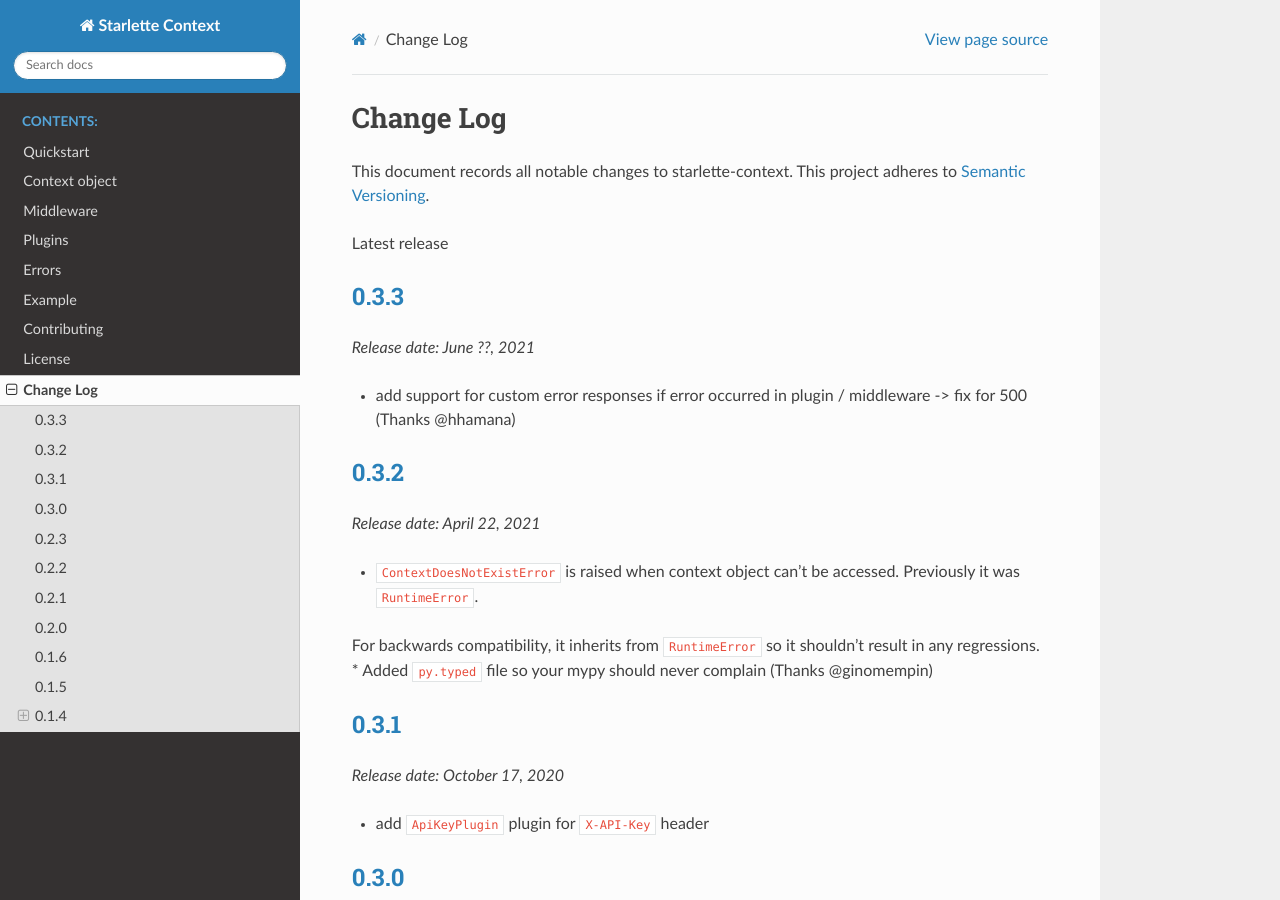
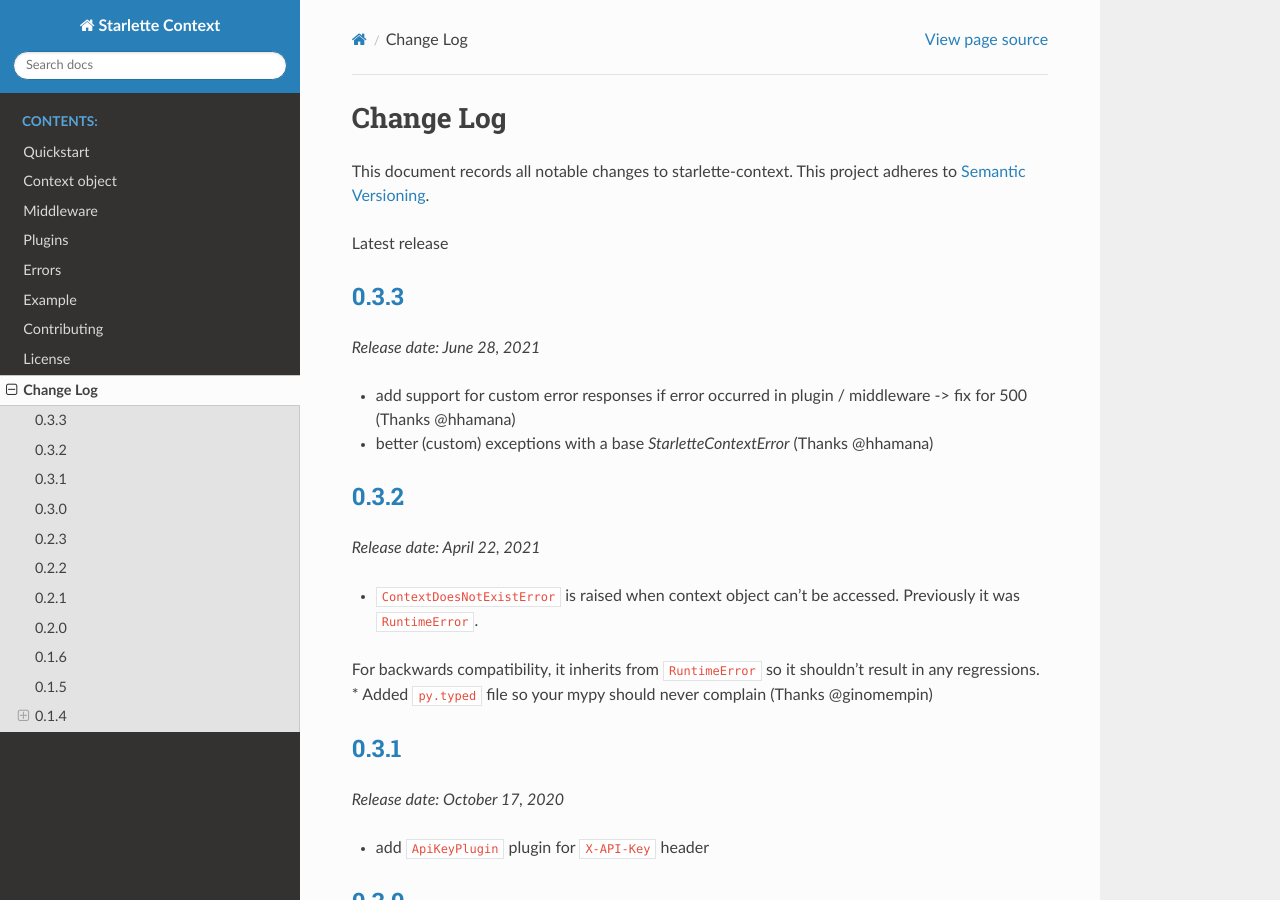
Before and after one commit to tomwojcik/starlette-context, a Sphinx documentation site: the page built from docs/source/changelog.rst, in a window 1280 px wide and 900 px high. Built offline with Sphinx 7.4.7 and the Read the Docs theme 2.0.0, drawn with Linux system fonts in a browser that asks for light colours.

Commit message:
update changelog

```diff
--- a/docs/source/changelog.rst
+++ b/docs/source/changelog.rst
@@ -10,9 +10,10 @@
 --------
 `0.3.3`_
 --------
-*Release date: June ??, 2021*
+*Release date: June 28, 2021*
 
 * add support for custom error responses if error occurred in plugin / middleware -> fix for 500 (Thanks @hhamana)
+* better (custom) exceptions with a base `StarletteContextError` (Thanks @hhamana)
 
 --------
 `0.3.2`_
```
Also changed, not shown: other parts of docs/source/changelog.rst (+1 -0 lines).
